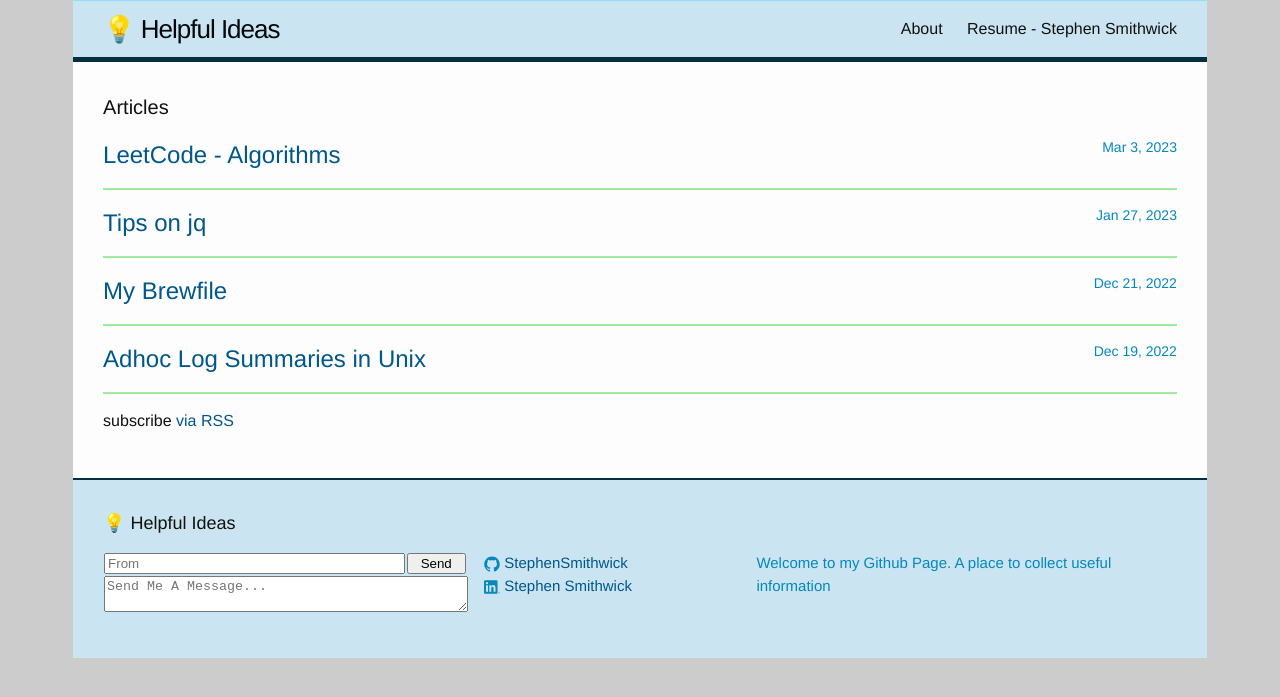
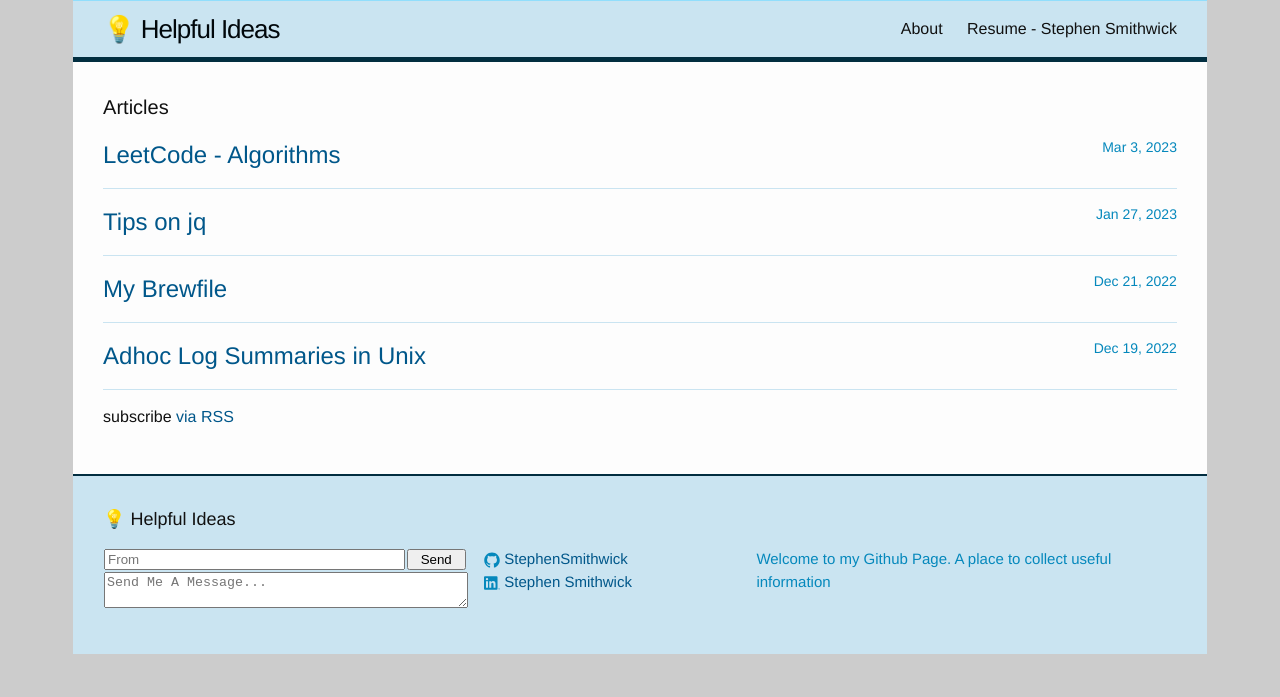
Before and after one commit to StephenSmithwick/StephenSmithwick.github.io, a Jekyll site: the page built from index.html, in a window 1280 px wide. Shown: the top 697 px of the page. Built offline with Jekyll 4.4.1, drawn with Linux system fonts in a browser that asks for light colours.

Commit message:
Tweaking Post/Article format

```diff
--- a/_sass/_layout.scss
+++ b/_sass/_layout.scss
@@ -178,7 +178,7 @@
 
     > li {
         margin-bottom: $spacing-unit/2;
-        border-bottom: 2px solid $light-green;
+        border-bottom: 1px solid $light-blue;
     }
 }
 
```
